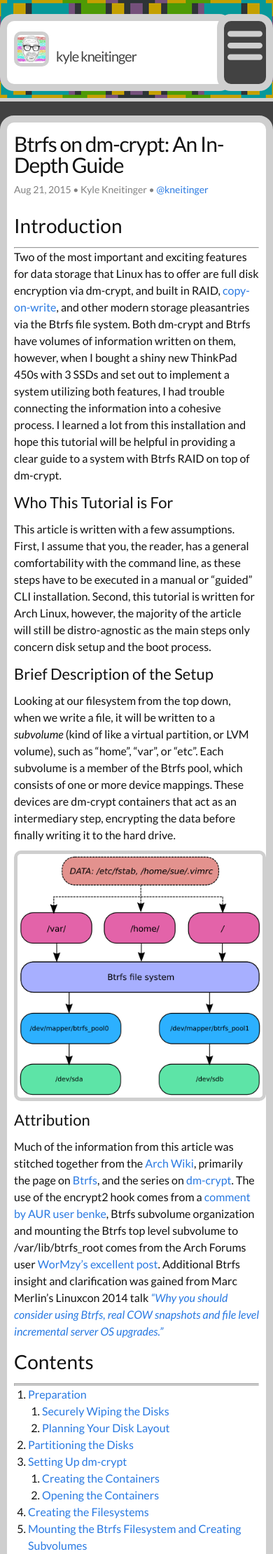
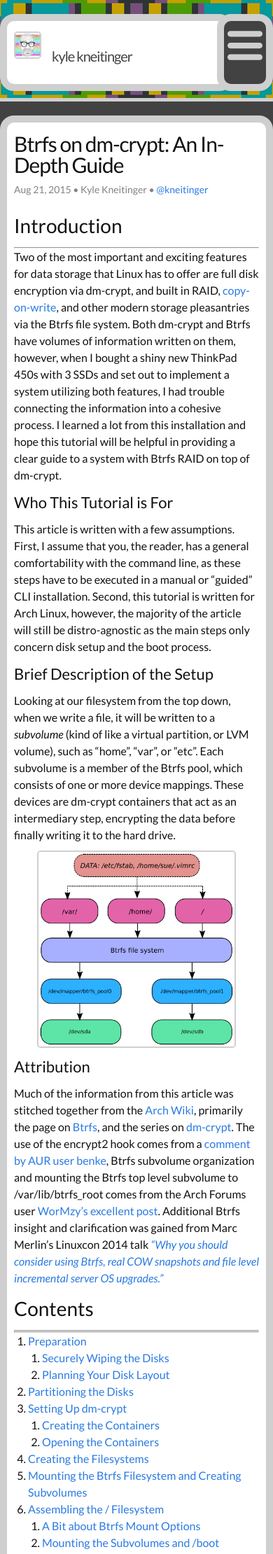
Before and after one commit to kneitinger/kneitinger.github.io, a Jekyll site: the page built from _posts/2015-08-21-brtfs-raid-on-dmcrypt.markdown, in a window 390 px wide. Shown: the top 2220 px of the page at 70% size. Built offline with Jekyll 4.4.1, drawn with Linux system fonts in a browser that asks for light colours.

Commit message:
more mobile fixes

```diff
--- a/_posts/2015-08-21-brtfs-raid-on-dmcrypt.markdown
+++ b/_posts/2015-08-21-brtfs-raid-on-dmcrypt.markdown
@@ -98,7 +98,7 @@
 First, we will use `cryptsetup` to set up the containers on each device to be
 used. The following command creates a dm-crypt plain container for each partition (specified as `dev/sdXY`) or
 disk (specified as `/dev/sdX`), named
-`container_0`,`container_1`,...,`container_n`.
+`container_0`, `container_1`, ..., `container_n`.
 
 {% highlight text %}
     # cryptsetup open --type plain /dev/sdXY container_n
--- a/_sass/_base.scss
+++ b/_sass/_base.scss
@@ -49,6 +49,12 @@
  * Images
  */
 img {
+    @include media-query($on-palm) {
+        max-width: 80%;
+        vertical-align: middle;
+        border: 2px solid $grey-color-light;
+        border-radius: 5px;
+        }
     max-width: 100%;
     vertical-align: middle;
     border: 5px solid $grey-color-light;
```
